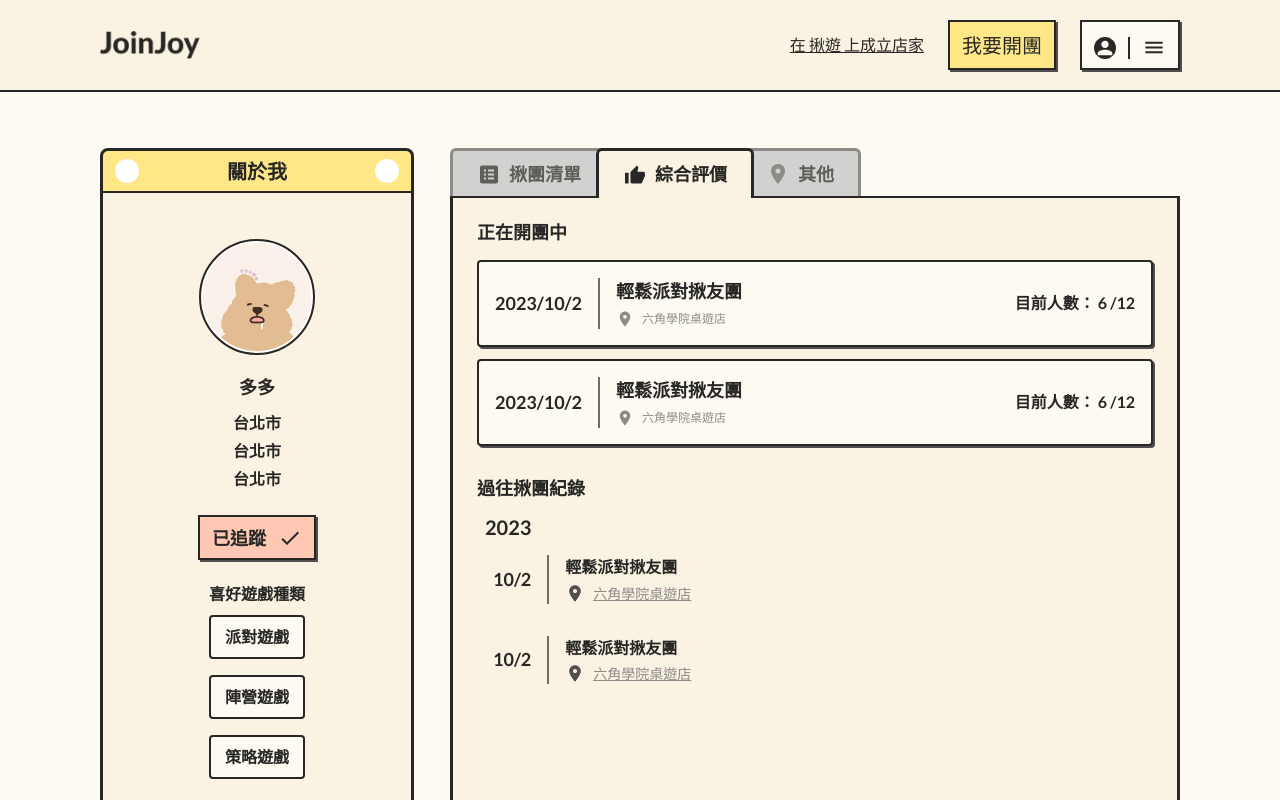
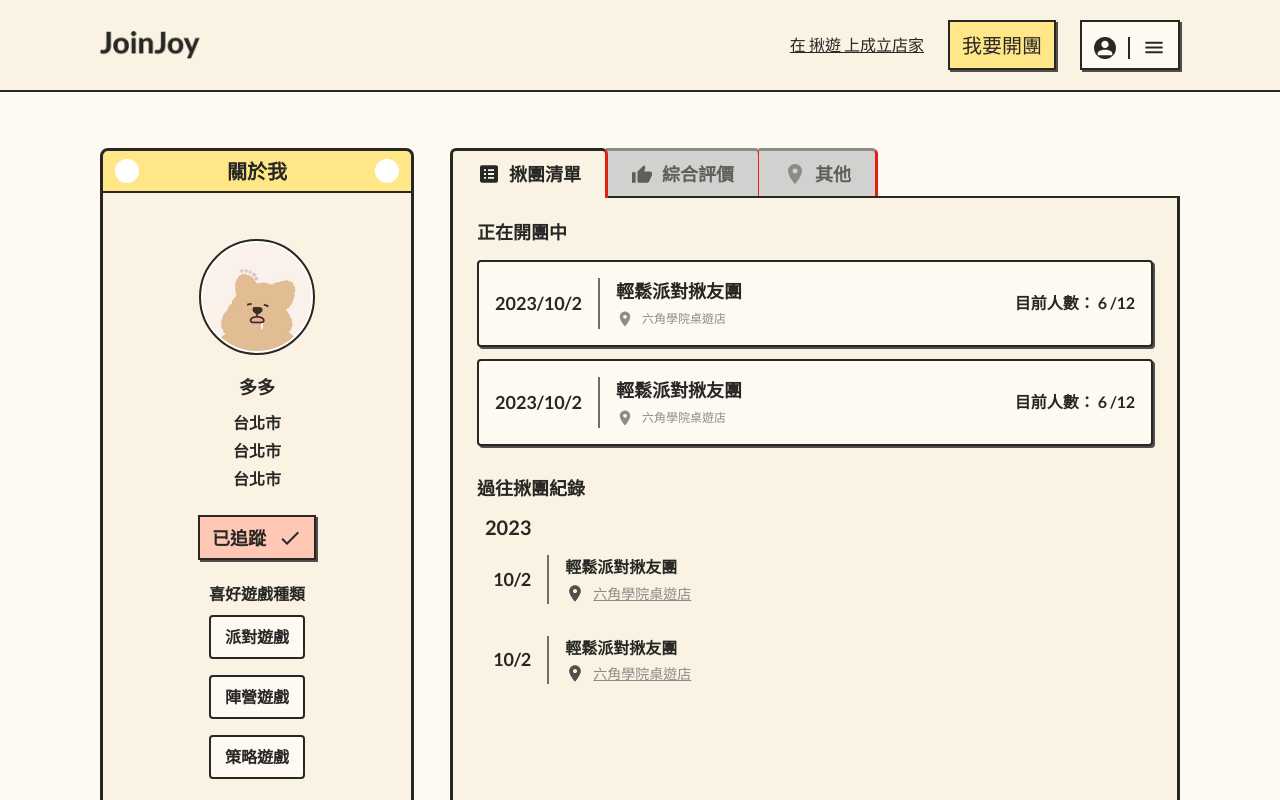
Before and after one commit to star82620/join-joy, a Next.js app: page /user in a window 1280 px wide. Shown: the top 800 px of the page. Built offline with nearby package versions, Linux system fonts and the light colour scheme.

Commit message:
update/ set activeTab handle

```diff
--- a/common/components/WrapperFile/index.tsx
+++ b/common/components/WrapperFile/index.tsx
@@ -1,112 +1,105 @@
-import React from "react";
+import React, { useState } from "react";
 import Image from "next/image";
+import clsx from "clsx";
 
-const tabSet = [
-  {
-    tabName: "groups-list",
-    tabText: "揪團清單",
-    img: {
-      src: "/images/icon-lists-light.svg",
-      alt: "icon-lists",
-      width: 24,
-      height: 24,
-    },
-  },
-  {
-    tabName: "comments",
-    tabText: "綜合評價",
-    img: {
-      src: "/images/icon-comments-light.svg",
-      alt: "icon-comments",
-      width: 24,
-      height: 24,
-    },
-  },
-  {
-    tabName: "other",
-    tabText: "其他",
-    img: {
-      src: "/images/icon-location-light.svg",
-      alt: "icon-comments",
-      width: 24,
-      height: 24,
-    },
-  },
-];
+type TabType = {
+  tabName: string;
+  tabText: string;
+  img: imgType;
+};
 
 type imgType = {
   src: string;
   alt: string;
-  width: number;
-  height: number;
 };
 
 type TabBlockProps = {
-  tabName: string;
-  tabText: string;
-  img: imgType;
+  tab: TabType;
   zIndex: number;
   isActive: boolean;
 };
 
-const activeTag = "comments";
-const TabBlock = ({
-  tabName,
-  tabText,
-  img,
-  zIndex,
-  isActive,
-}: TabBlockProps) => {
+// ---------一整包----------
+
+type WrapperFileProps = {
+  tabSet: TabType[];
+  activeTab: string;
+  setActiveTab: (activeTab: string) => void;
+};
+
+export default function WrapperFile({
+  tabSet,
+  activeTab,
+  setActiveTab,
+}: WrapperFileProps) {
+  // 單個 tab
+  function TabBlock({ tab, zIndex, isActive }: TabBlockProps) {
+    const { tabName, tabText, img } = tab;
+
     const activeStyle =
       "pb-[10px] border-l-[3px] rounded-tl-md bg-yellow-dark z-10";
+
     const defaultStyle = "pb-2 border-gray-400 text-gray-600 bg-gray-200";
 
-  const toggleImgSrc = () => {
+    const toggleActiveImgSrc = () => {
       const activeImg = img.src.replace("light", "dark");
       const result = isActive ? activeImg : img.src;
       return result;
     };
-  const imgSrc = toggleImgSrc();
+
+    const imgSrc = toggleActiveImgSrc();
 
     return (
       <p
-      className={`pt-2 px-6 -ml-3 rounded-tr-md border-[3px] border-l-0 border-b-0 text-lg font-semibold leading-1 first:rounded-tl-md first:border-l-[3px] first:ml-0
-    ${isActive ? activeStyle : defaultStyle} z-${zIndex}`}
-      // style={{ zIndex: zIndex }}
-      data-tab={tabName}
+        // className={clsx(
+        //   "pt-2 px-6",
+        //   "-ml-0.5",
+        //   "text-lg font-semibold leading-1",
+        //   "border-[3px] border-l-0 border-b-0 border-r-danger",
+        //   "rounded-tr-md",
+        //   "first:rounded-tl-md first:border-l-[3px] first:ml-0",
+        //   `z-${zIndex}`,
+        //   // defaultStyle
+        //   isActive ? activeStyle : defaultStyle
+        // )}
+        className={`pt-2 px-6 -ml-0.5 text-lg font-semibold leading-1 border-[3px] border-l-0 border-b-0 border-r-danger rounded-tr-md first:rounded-tl-md first:border-l-[3px] first:ml-0 z-${zIndex} ${
+          isActive ? activeStyle : defaultStyle
+        }`}
+        data-tab={tab.tabName}
+        onClick={() => {
+          setActiveTab(tab.tabName);
+          console.log("activeTab", activeTab);
+        }}
       >
+        <span className="inline-block align-middle w-6 h-6 md:w-5 md:h-5 relative">
           <Image
             src={imgSrc}
-        width={img.width}
-        height={img.height}
             alt={img.alt}
-        className="inline align-middle"
+            fill
+            sizes="100%"
+            className="object-contain"
           />
+        </span>
         <span className="ml-2 align-middle">{tabText}</span>
       </p>
     );
-};
+  }
 
-// ---------一整包----------
+  // const handleActiveTab = ;
 
-export default function WrapperFile() {
   return (
     <div className="flex items-start absolute">
       {tabSet.map((tab, index) => {
-        const isActive = activeTag === tab.tabName ? true : false;
+        const isActive = activeTab === tab.tabName ? true : false;
         return (
           <TabBlock
             key={tab.tabName}
+            tab={tab}
             zIndex={tabSet.length - index}
             isActive={isActive}
-            {...tab}
           />
         );
       })}
-
-      {/* 只有第一個才有露出左邊圓角 */}
-
-      {/* tab，跑 map 吃 children */}
     </div>
   );
 }
--- a/modules/UserProfile/index.tsx
+++ b/modules/UserProfile/index.tsx
@@ -1,12 +1,38 @@
-import React from "react";
+import React, { useState } from "react";
 import Image from "next/image";
 import Wrapper from "@/common/components/Wrapper";
 import Button from "@/common/components/GeneralButton";
 import Link from "@/common/components/GeneralLink";
 import TagBlock from "@/common/components/TagBlock";
 import WrapperFile from "@/common/components/WrapperFile";
-
+const tabSet = [
+  {
+    tabName: "groups-list",
+    tabText: "揪團清單",
+    img: {
+      src: "/images/icon-lists-light.svg",
+      alt: "icon-lists",
+    },
+  },
+  {
+    tabName: "comments",
+    tabText: "綜合評價",
+    img: {
+      src: "/images/icon-comments-light.svg",
+      alt: "icon-comments",
+    },
+  },
+  {
+    tabName: "other",
+    tabText: "其他",
+    img: {
+      src: "/images/icon-location-light.svg",
+      alt: "icon-comments",
+    },
+  },
+];
 export default function UserProfile() {
+  const [activeTab, setActiveTab] = useState("groups-list");
   return (
     <div className="container">
       <div className="m-auto flex lg:flex-col justify-center gap-9 lg:max-w-[720px] md:w-full">
@@ -65,7 +91,11 @@ export default function UserProfile() {
         <section className="flex flex-col grow relative lg:w-full">
           {/* <div className="flex items-start absolute"> */}
           {/* 只有第一個才有露出左邊圓角 */}
-          <WrapperFile />
+          <WrapperFile
+            tabSet={tabSet}
+            activeTab={activeTab}
+            setActiveTab={setActiveTab}
+          />
           {/* </div> */}
           <section className="p-6 bg-yellow-dark border-[3px] border-t-2 w-full mt-12 h-full">
             <div>
```
Lines whose indentation alone changed are shown as unchanged.
